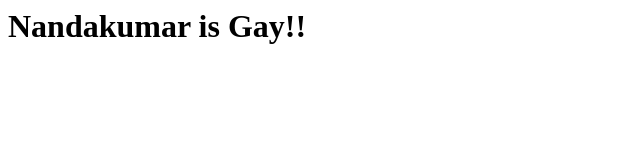
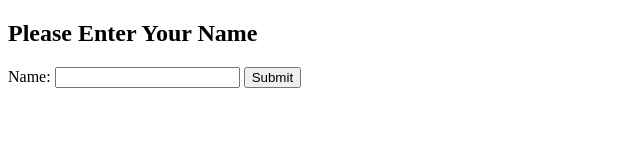
Before and after one commit to AthuljithA/AthuljithA.github.io, a plain HTML site: page index.html in a window 1280 px wide. Shown: the whole page, without its empty margins (0-640 px from the left). Drawn offline with Linux system fonts and the light colour scheme.

Commit message:
Update index.html

```diff
--- a/index.html
+++ b/index.html
@@ -1,5 +1,16 @@
-<html>
-  <body>
-    <h1> Nandakumar is Gay!! </h1>
-  </body>
+<!DOCTYPE html>
+<html lang="en">
+<head>
+  <meta charset="UTF-8">
+  <title>Enter Your Name</title>
+</head>
+<body>
+  <h2>Please Enter Your Name</h2>
+  <form action="thankyou.html" method="get">
+
+    <label for="name">Name:</label>
+    <input type="text" id="name" name="name" required>
+    <button type="submit">Submit</button>
+  </form>
+</body>
 </html>
```
